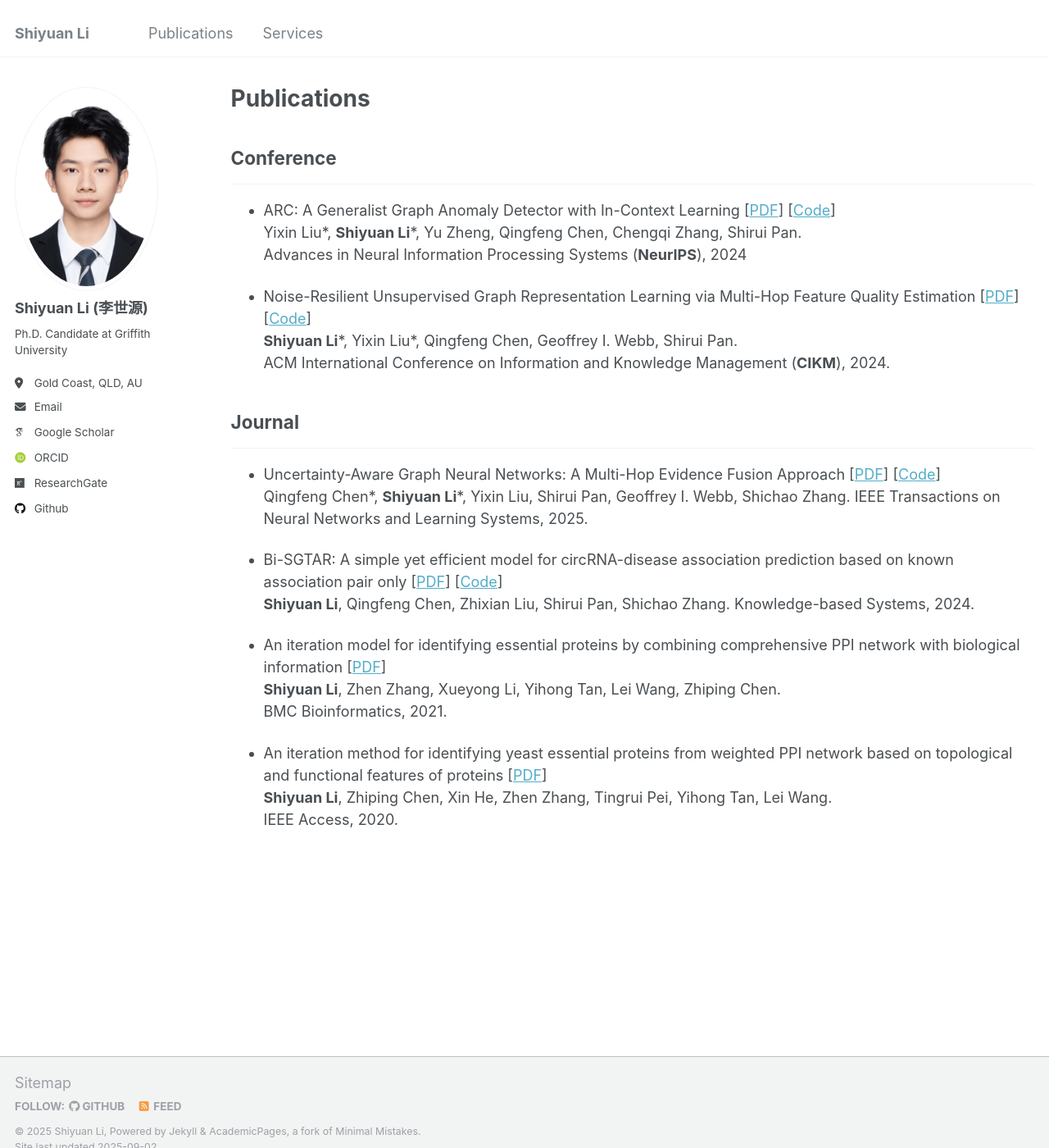
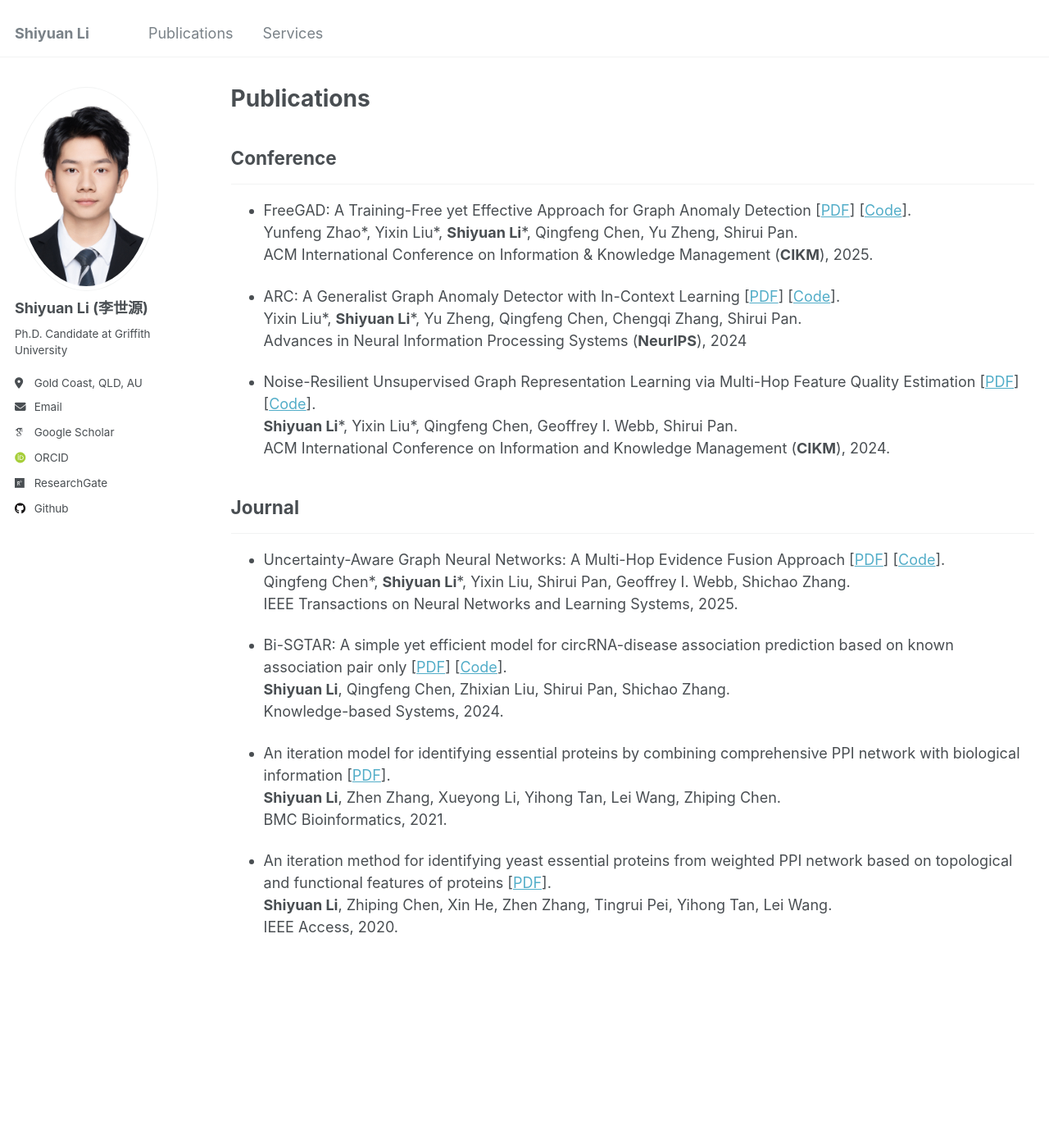
Before and after one commit to Shiy-Li/Shiy-Li.github.io, a Jekyll site: the page built from _pages/publications.md, in a window 1280 px wide and 1400 px high. Shown: the whole window at 82% size. Built offline with Jekyll 4.4.1, drawn with Linux system fonts in a browser that asks for light colours; some web fonts are replaced.

Commit message:
Update publications.md

```diff
--- a/_pages/publications.md
+++ b/_pages/publications.md
@@ -17,32 +17,33 @@ author_profile: true
 
 ## Conference
 -----
-* ARC: A Generalist Graph Anomaly Detector with In-Context Learning \[[PDF](https://arxiv.org/pdf/2405.16771)\] \[[Code](https://github.com/shiy-li/arc)\] <br>
-Yixin Liu\*, **Shiyuan Li**\*, Yu Zheng, Qingfeng Chen, Chengqi Zhang, Shirui Pan.
+* FreeGAD: A Training-Free yet Effective Approach for Graph Anomaly Detection \[[PDF](https://arxiv.org/abs/2508.10594)\] \[[Code](https://github.com/yunf-zhao/FreeGAD)\]. <br>
+Yunfeng Zhao\*, Yixin Liu\*, **Shiyuan Li**\*, Qingfeng Chen, Yu Zheng, Shirui Pan. <br>
+ACM International Conference on Information & Knowledge Management (**CIKM**), 2025.
+
+* ARC: A Generalist Graph Anomaly Detector with In-Context Learning \[[PDF](https://arxiv.org/pdf/2405.16771)\] \[[Code](https://github.com/shiy-li/arc)\]. <br>
+Yixin Liu\*, **Shiyuan Li**\*, Yu Zheng, Qingfeng Chen, Chengqi Zhang, Shirui Pan. <br>
 Advances in Neural Information Processing Systems (**NeurIPS**), 2024
 
-* Noise-Resilient Unsupervised Graph Representation Learning via Multi-Hop Feature Quality Estimation \[[PDF](https://arxiv.org/pdf/2407.19944)\] \[[Code](https://github.com/shiy-li/mqe)\] <br>
-**Shiyuan Li**\*, Yixin Liu\*, Qingfeng Chen, Geoffrey I. Webb, Shirui Pan.
+* Noise-Resilient Unsupervised Graph Representation Learning via Multi-Hop Feature Quality Estimation \[[PDF](https://arxiv.org/pdf/2407.19944)\] \[[Code](https://github.com/shiy-li/mqe)\]. <br>
+**Shiyuan Li**\*, Yixin Liu\*, Qingfeng Chen, Geoffrey I. Webb, Shirui Pan. <br>
 ACM International Conference on Information and Knowledge Management (**CIKM**), 2024.
-<!-- (<span style="color:black">*CORE A, 23% acceptance rate*</span>) -->
 
 ## Journal
 -----
-* Uncertainty-Aware Graph Neural Networks: A Multi-Hop Evidence Fusion Approach \[[PDF](https://arxiv.org/abs/2506.13083)\] \[[Code](https://github.com/shiy-li/efgnn)\] <br>
-Qingfeng Chen\*, **Shiyuan Li**\*, Yixin Liu, Shirui Pan, Geoffrey I. Webb, Shichao Zhang.
+* Uncertainty-Aware Graph Neural Networks: A Multi-Hop Evidence Fusion Approach \[[PDF](https://arxiv.org/abs/2506.13083)\] \[[Code](https://github.com/shiy-li/efgnn)\]. <br>
+Qingfeng Chen\*, **Shiyuan Li**\*, Yixin Liu, Shirui Pan, Geoffrey I. Webb, Shichao Zhang. <br>
 IEEE Transactions on Neural Networks and Learning Systems, 2025.
 
 * Bi-SGTAR: A simple yet efficient model for circRNA-disease association prediction
-  based on known association pair only \[[PDF](https://doi.org/10.1016/j.knosys.2024.111622)\] \[[Code](https://github.com/shiy-li/bi-sgtar)\] <br>
-**Shiyuan Li**, Qingfeng Chen, Zhixian Liu, Shirui Pan, Shichao Zhang.
+  based on known association pair only \[[PDF](https://doi.org/10.1016/j.knosys.2024.111622)\] \[[Code](https://github.com/shiy-li/bi-sgtar)\]. <br>
+**Shiyuan Li**, Qingfeng Chen, Zhixian Liu, Shirui Pan, Shichao Zhang. <br>
 Knowledge-based Systems, 2024.
 
-* An iteration model for identifying essential proteins by combining comprehensive PPI network with biological information \[[PDF](https://doi.org/10.1186/s12859-021-04300-7)\]  <br>
-**Shiyuan Li**, Zhen Zhang, Xueyong Li, Yihong Tan, Lei Wang, Zhiping Chen.
+* An iteration model for identifying essential proteins by combining comprehensive PPI network with biological information \[[PDF](https://doi.org/10.1186/s12859-021-04300-7)\].  <br>
+**Shiyuan Li**, Zhen Zhang, Xueyong Li, Yihong Tan, Lei Wang, Zhiping Chen. <br>
 BMC Bioinformatics, 2021.
-<!-- (<span style="color:black">*JCR Q1\*, IF: 2.9*</span>) -->
 
-* An iteration method for identifying yeast essential proteins from weighted PPI network based on topological and functional features of proteins \[[PDF](https://doi.org/10.1109/ACCESS.2020.2993860)\] <br>
-**Shiyuan Li**, Zhiping Chen, Xin He, Zhen Zhang, Tingrui Pei, Yihong Tan, Lei Wang.
+* An iteration method for identifying yeast essential proteins from weighted PPI network based on topological and functional features of proteins \[[PDF](https://doi.org/10.1109/ACCESS.2020.2993860)\]. <br>
+**Shiyuan Li**, Zhiping Chen, Xin He, Zhen Zhang, Tingrui Pei, Yihong Tan, Lei Wang. <br>
 IEEE Access, 2020.
-<!-- (<span style="color:red">*IF: 3.4*</span>) -->
```
